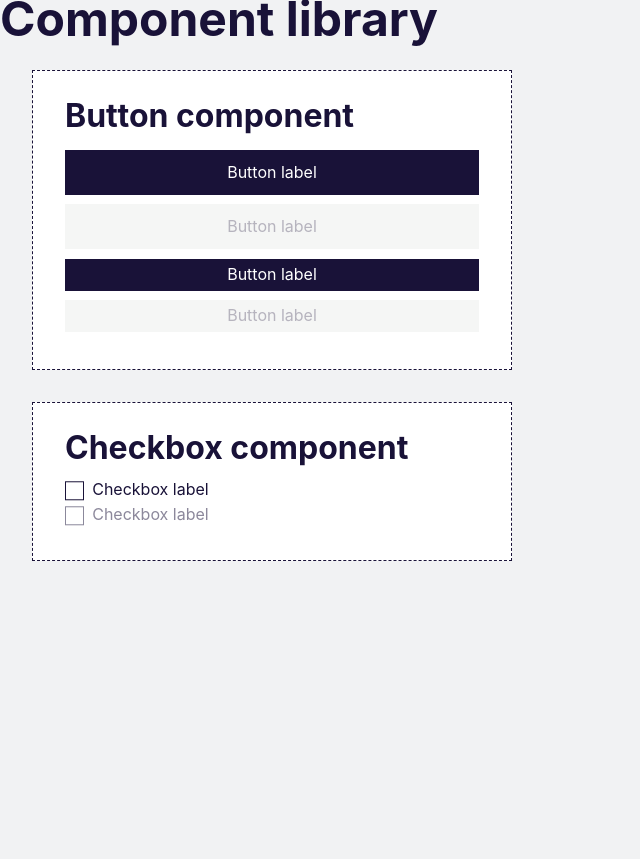
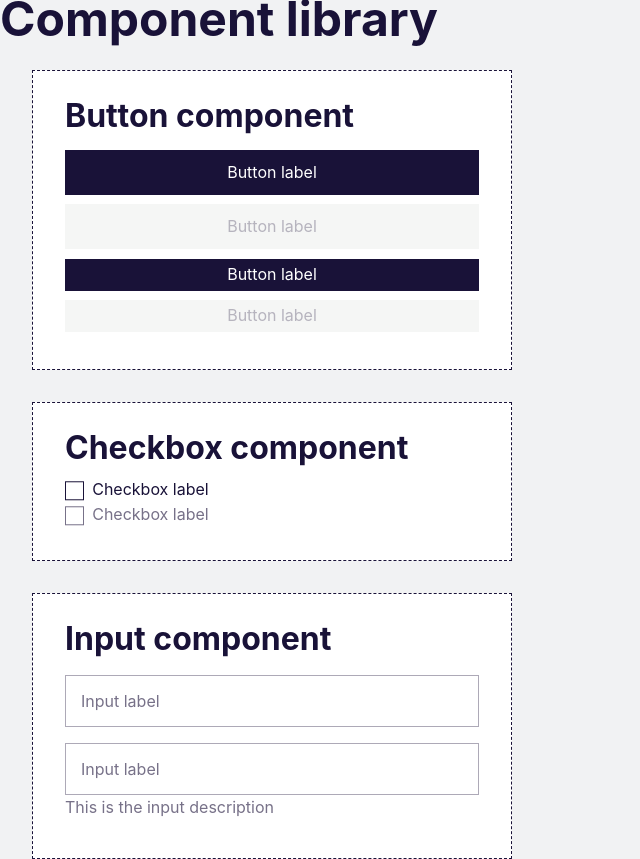
Before and after one commit to Sliver02/metrics_test, a React (Create React App) app: page / in a window 1280 px wide. Shown: the whole page, without its empty margins (0-640 px from the left). Before the commit the page ends 800 px from the top, so only its background shows below. Built offline with nearby package versions, Linux system fonts and the light colour scheme.

Commit message:
added input atom

```diff
--- a/src/App.tsx
+++ b/src/App.tsx
@@ -1,5 +1,6 @@
 import { Box, Header } from 'assets/globalStyles';
 import Checkbox from 'components/atoms/CheckBox';
+import Input from 'components/atoms/Input';
 import Button from './components/atoms/Button';
 import { MetricsProvider } from './contexts/metricsContext';
 
@@ -28,6 +29,14 @@ const App = () => {
                     <Checkbox />
                     <Checkbox disabled />
                 </Box>
+
+                <Box>
+                    <Header as="h2" type="medium">
+                        Input component
+                    </Header>
+                    <Input />
+                    <Input description="This is the input description" disabled />
+                </Box>
             </div>
         </MetricsProvider>
     );
--- a/src/components/atoms/CheckBox/index.tsx
+++ b/src/components/atoms/CheckBox/index.tsx
@@ -1,11 +1,9 @@
 import { mdiCheck } from '@mdi/js';
 import { StyledIcon } from 'assets/globalStyles';
 import { ICheckbox } from './interfaces';
-import { FakeInput, Input, StyledCheckbox } from './styled';
+import { FakeInput, StyledCheckbox } from './styled';
 import { useRef, useState } from 'react';
 
-// initiate Checkbox as complex component rather than directly styled for scalability
-// might be needed for specific functionalities tied to analytics or url manipulation
 const Checkbox = ({ label, checked, disabled, value, name, onChange }: ICheckbox) => {
     const [inputChecked, setInputChecked] = useState(checked);
 
@@ -20,7 +18,7 @@ const Checkbox = ({ label, checked, disabled, value, name, onChange }: ICheckbox
 
     return (
         <StyledCheckbox ref={inputRef} checked={inputChecked} onClick={handleClick} {...modifiers}>
-            <Input value={value} name={name} onChange={onChange} checked={!!inputChecked} />
+            <input value={value} name={name} onChange={onChange} checked={!!inputChecked} />
             <FakeInput>{!!inputChecked && <StyledIcon path={mdiCheck} />}</FakeInput>
             {label}
         </StyledCheckbox>
--- a/src/components/atoms/CheckBox/styled.tsx
+++ b/src/components/atoms/CheckBox/styled.tsx
@@ -3,10 +3,6 @@ import { palette } from 'assets/variables';
 import { ICheckboxModifiers } from './interfaces';
 import { StyledIcon } from 'assets/globalStyles';
 import { rgba } from 'polished';
-
-export const Input = styled.input.attrs<{ checked: boolean }>({
-    type: 'checkbox',
-})``;
 
 export const FakeInput = styled.div``;
 
@@ -20,11 +16,11 @@ const checked = css`
 
 const disabled = css`
     cursor: default;
-    color: ${rgba(palette.primary, 0.5)};
+    color: ${palette.secondary};
     pointer-events: none;
 
     ${FakeInput} {
-        border: 1px solid ${rgba(palette.primary, 0.5)};
+        border: 1px solid ${palette.secondary};
     }
 `;
 
@@ -36,7 +32,7 @@ export const StyledCheckbox = styled.div<ICheckboxModifiers>`
 
     margin: 0.2rem 0;
 
-    ${Input} {
+    input {
         display: none;
     }
 
--- /dev/null
+++ b/src/components/atoms/Input/index.tsx
@@ -0,0 +1,52 @@
+import { mdiCheck } from '@mdi/js';
+import { StyledIcon } from 'assets/globalStyles';
+import { IInput } from './interfaces';
+import { Descrtiption, InputContainer, StyledInput } from './styled';
+import { useRef, useEffect, useState } from 'react';
+
+const Input = ({
+    label,
+    description,
+    disabled,
+    type,
+    startValue,
+    name,
+    onClick,
+    onChange,
+}: IInput) => {
+    const [value, setValue] = useState(startValue);
+
+    const modifiers = { disabled };
+
+    const onInputChange = (e: React.ChangeEvent<HTMLInputElement>) => {
+        let current = e.target.value ? e.target.value : '';
+        setValue(current);
+
+        !!onChange && onChange(e);
+    };
+
+    return (
+        <StyledInput hasValue={!!value} {...modifiers}>
+            <InputContainer>
+                <input
+                    id={name}
+                    type={type}
+                    value={value}
+                    name={name}
+                    onClick={onClick}
+                    onChange={(e) => onInputChange(e)}
+                    {...modifiers}
+                />
+                <label htmlFor={name}>{label}</label>
+            </InputContainer>
+            {!!description && <Descrtiption>{description}</Descrtiption>}
+        </StyledInput>
+    );
+};
+
+Input.defaultProps = {
+    label: 'Input label',
+    type: 'text',
+};
+
+export default Input;
--- /dev/null
+++ b/src/components/atoms/Input/interfaces.tsx
@@ -0,0 +1,15 @@
+export interface IInputModifiers {
+    disabled?: boolean;
+    hasValue?: boolean;
+}
+
+export interface IInput extends IInputModifiers {
+    type?: 'text' | 'password' | 'number' | 'date';
+    name?: string;
+    icon?: string;
+    label?: string;
+    description?: string;
+    startValue?: string;
+    onClick?: (event: React.MouseEvent<HTMLElement>) => void;
+    onChange?: (event: React.ChangeEvent<HTMLInputElement>) => void | undefined;
+}
--- /dev/null
+++ b/src/components/atoms/Input/styled.tsx
@@ -0,0 +1,61 @@
+import styled, { css } from 'styled-components';
+import { palette } from 'assets/variables';
+import { IInputModifiers } from './interfaces';
+import { StyledIcon } from 'assets/globalStyles';
+import { rgba } from 'polished';
+
+const selected = css`
+    color: ${palette.primary};
+    border: 1px solid ${palette.primary};
+
+    & + label {
+        transform: translateY(-0.8rem);
+        font-size: 0.8rem;
+    }
+`;
+
+export const InputContainer = styled.div``;
+export const Descrtiption = styled.div``;
+
+export const StyledInput = styled.div<IInputModifiers>`
+    margin: 0.5rem 0;
+    width: 100%;
+    color: ${palette.secondary};
+
+    ${InputContainer} {
+        position: relative;
+        display: flex;
+        align-items: center;
+
+        input {
+            color: ${palette.secondary};
+            outline: 2px solid transparent;
+            background: transparent;
+
+            padding: 1.4rem 1rem 0.6rem;
+            border: 1px solid ${rgba(palette.secondary, 0.6)};
+            width: 100%;
+
+            transition: 0.2s border;
+
+            &:focus-visible,
+            &:focus {
+                ${selected}
+            }
+
+            ${(props) => !!props.hasValue && selected}
+        }
+
+        label {
+            position: absolute;
+            left: 1rem;
+            pointer-events: none;
+
+            transition: 0.2s transform, 0.2s font-size;
+        }
+    }
+
+    ${Descrtiption} {
+        margin-top: 0.2rem;
+    }
+`;
```
